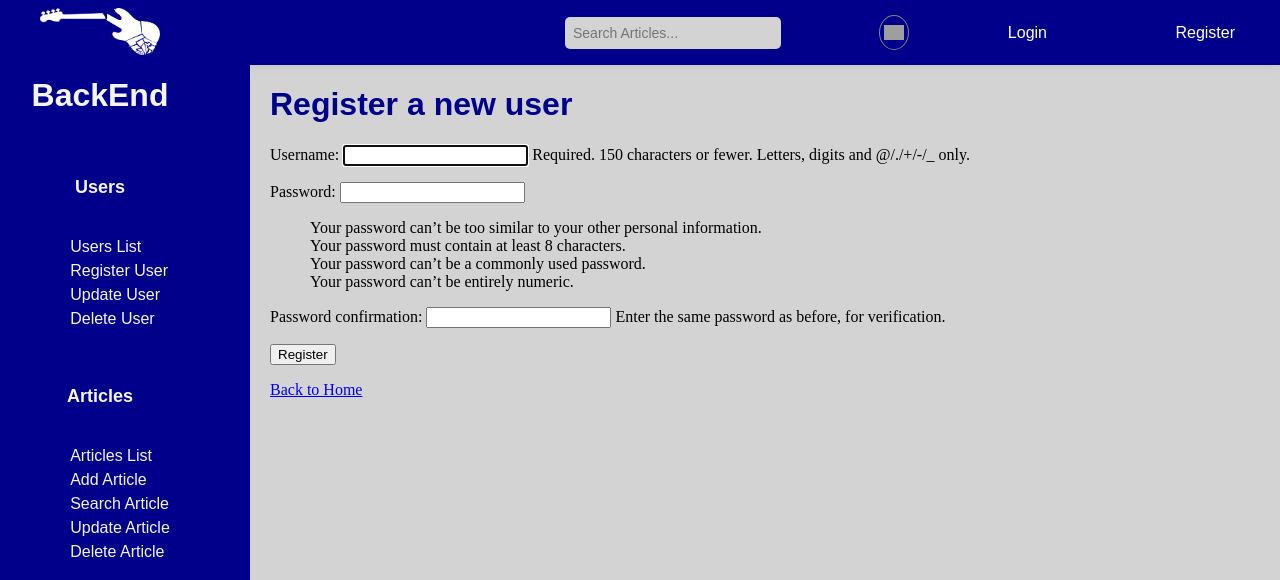
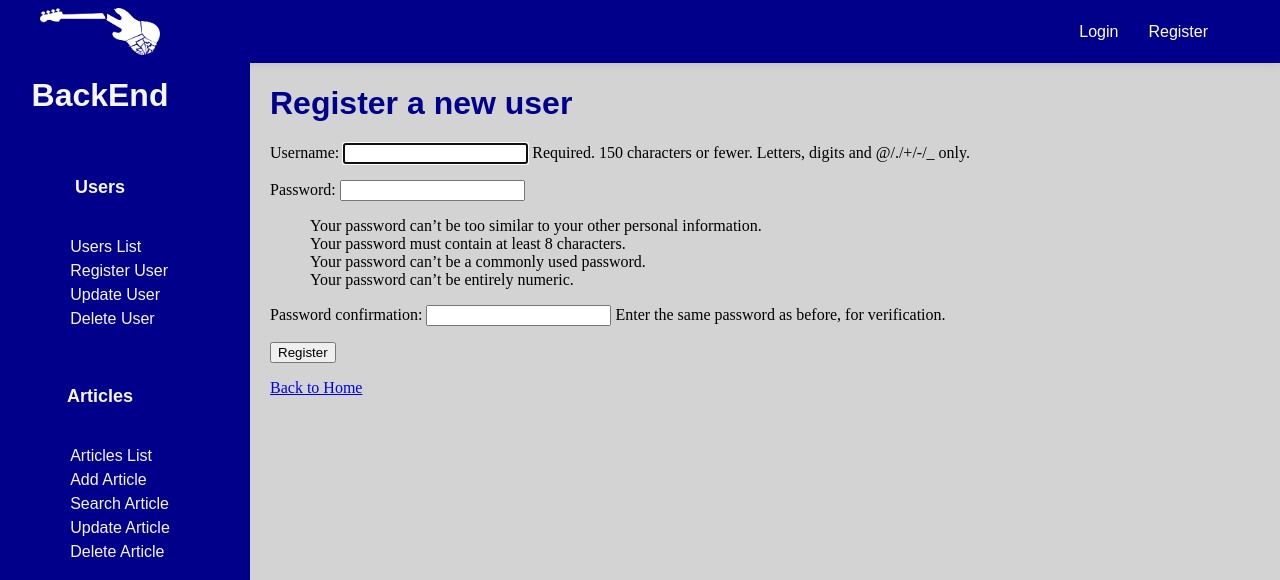
Before and after one commit to orodrigobezerra/vaitudoabaixo, a Django app: page /home/regist_user/ in a window 1280 px wide. Shown: the top 580 px of the page. Run offline with Django 4.2, Linux system fonts and the light colour scheme; some libraries are stand-ins or nearby versions; grey boxes are pictures that could not be loaded.

Commit message:
Ajustes na página de registro de utilizador

```diff
--- a/loja/vaitudoabaixo/templates/CRUD_Users/regist_user.html
+++ b/loja/vaitudoabaixo/templates/CRUD_Users/regist_user.html
@@ -63,11 +63,12 @@
         {% else %}
             <!-- Se o usuário não estiver autenticado, mostre os botões Login e Register -->
             <div class="horizontal-menu">
-                <input type="text" class="search-bar" placeholder="Search Articles..." />
-                <input class="button-search" type="button" value="">
-
-                <li><a href="{% url 'user_login' %}" target="_self">Login</a></li>
-                <li><a href="{% url 'regist_user' %}" target="_self">Register</a></li>
+                <div class="search-container">
+                </div>
+                <div class="user-links">
+                    <li><a href="" target="_self">Login</a></li>
+                    <li><a href="../home/regist_user" target="_self">Register</a></li>
+                </div>
             </div>
         {% endif %}
 
```
Also changed, not shown: loja/db.sqlite3.
